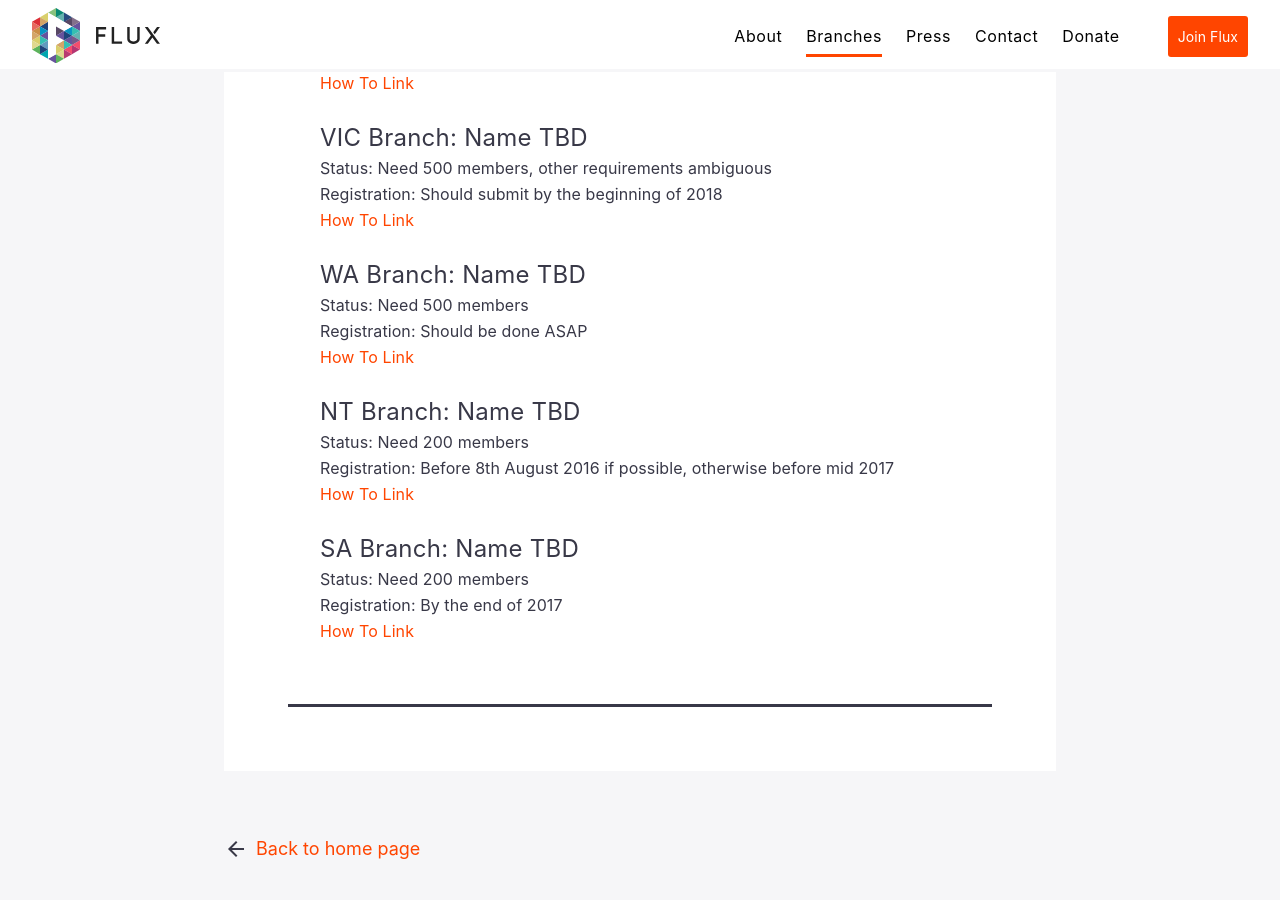
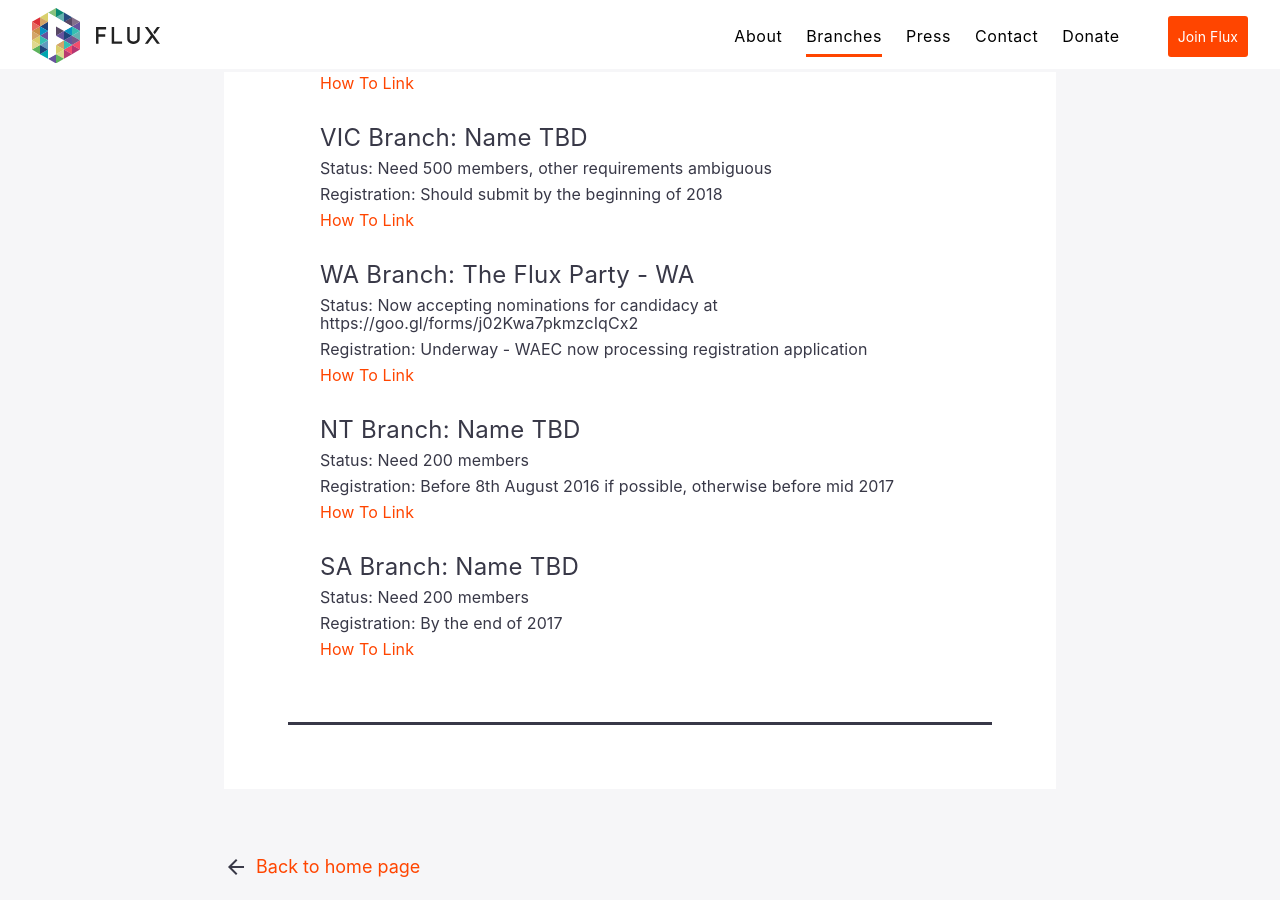
Before and after one commit to voteflux/flux-website-v2, a Jekyll site: the page built from branches.html, in a window 1280 px wide and 900 px high, scrolled down 957 px. Built offline with Jekyll 4.4.1, drawn with Linux system fonts in a browser that asks for light colours.

Commit message:
Update WA Branch

```diff
--- a/branches.html
+++ b/branches.html
@@ -40,10 +40,9 @@
     name: Name TBD
   -
     state: wa
-    registration: Should be done ASAP
-    status: Need 500 members
-    howToLink: https://www.elections.wa.gov.au/candidates-and-parties/registered-political-parties-wa
-    name: Name TBD
+    registration: Underway - WAEC now processing registration application
+    status: Now accepting nominations for candidacy at https://goo.gl/forms/j02Kwa7pkmzcIqCx2
+    name: The Flux Party - WA
   -
     state: nt
     registration: Before 8th August 2016 if possible, otherwise before mid 2017
```
